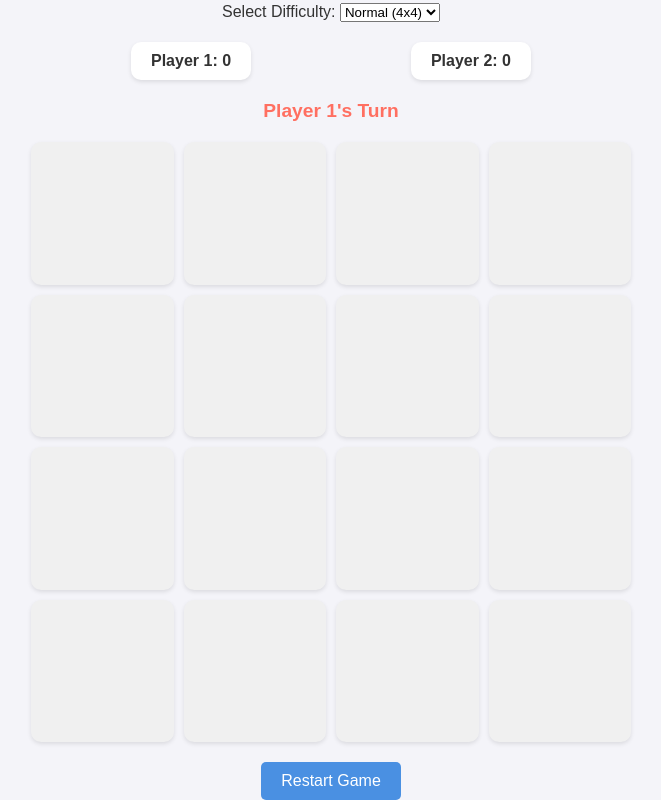
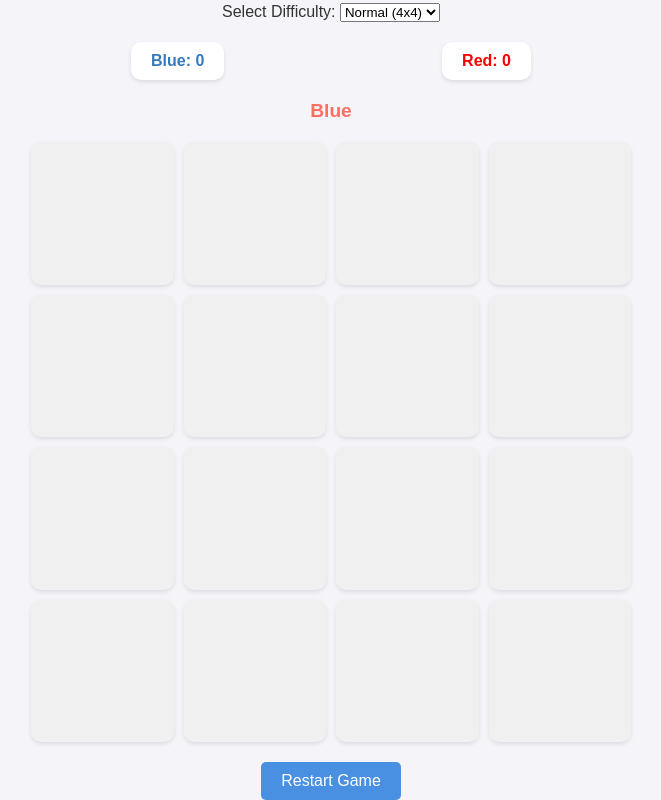
Before and after one commit to Updeshprogrammer/Image-flip-game, a plain HTML site: page index.html in a window 1280 px wide. Both pictures are taken after a click on the button "Restart Game". Shown: the part 74-874 px from the top of the page, without its empty margins (309-970 px from the left). Drawn offline with Linux system fonts and the light colour scheme.

Commit message:
game update

```diff
--- a/index.html
+++ b/index.html
@@ -137,10 +137,10 @@
     </select>
   </div>
   <div id="scoreboard">
-    <div id="player1">Player 1: <span id="score1">0</span></div>
-    <div id="player2">Player 2: <span id="score2">0</span></div>
+    <div id="Blue" style="color: #357ABD;">Blue: <span id="score1">0</span></div>
+    <div id="Red" style="color: red;">Red: <span id="score2">0</span></div>
   </div>
-  <p id="turn-indicator">Player 1's Turn</p>
+  <p id="turn-indicator">Blue</p>
   <div id="game-board"></div>
   <button id="restart">Restart Game</button>
   <script>
@@ -257,7 +257,7 @@
       flippedCards = [];
       playerTurn = 1;
       updateScores();
-      turnIndicator.textContent = `Player 1's Turn`;
+      turnIndicator.textContent = `Blue`;
       setupBoard(difficultySelector.value);
     });
 
@@ -266,7 +266,7 @@
       flippedCards = [];
       playerTurn = 1;
       updateScores();
-      turnIndicator.textContent = `Player 1's Turn`;
+      turnIndicator.textContent = `Blue`;
       setupBoard(difficultySelector.value);
     });
 
```
